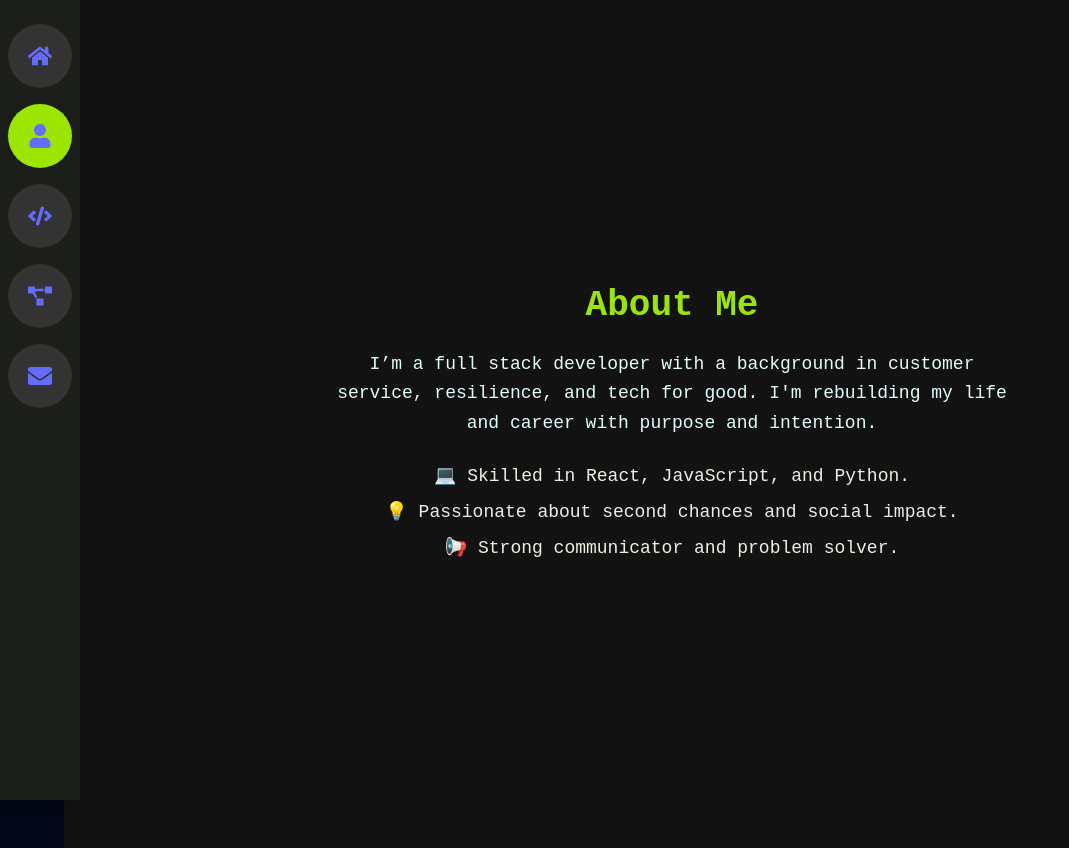
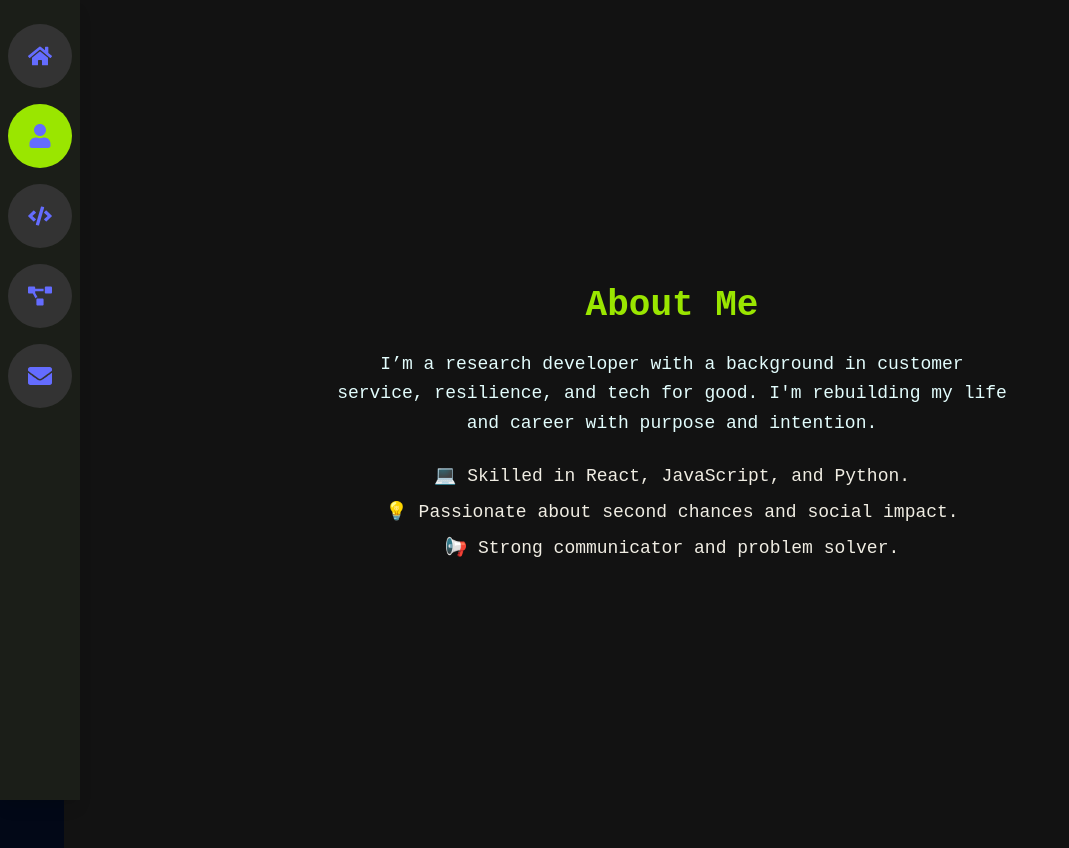
Before and after one commit to SamPomeroy/portfolio, a React (Vite) app: page /about in a window 1280 px wide. Shown: the whole page, without its empty margins (0-1069 px from the left). Built offline with nearby package versions, Linux system fonts and the light colour scheme.

Commit message:
edit about

```diff
--- a/src/pages/About.jsx
+++ b/src/pages/About.jsx
@@ -5,7 +5,7 @@ export default function About() {
     <div className="flex flex-col items-center justify-center min-h-screen text-center px-6">
       <h2 className="text-4xl font-semibold mb-6 text-lime-400">About Me</h2>
       <p className="text-lg max-w-2xl text-[#E3FDFD] leading-relaxed mb-6">
-        I’m a full stack developer with a background in customer service, resilience, and tech for good.
+        I’m a research developer with a background in customer service, resilience, and tech for good.
         I'm rebuilding my life and career with purpose and intention.
       </p>
       <div className="text-[#F0EDE3] text-lg max-w-xl">
```
